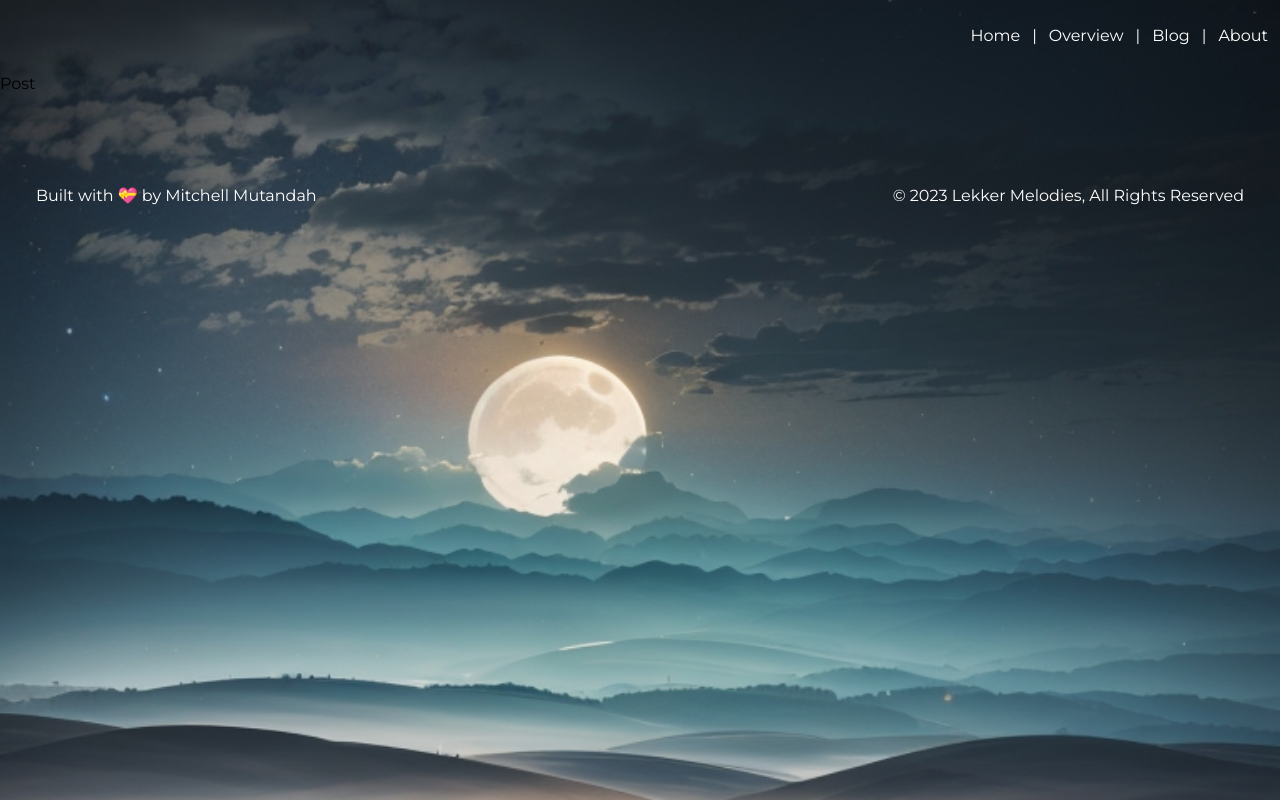
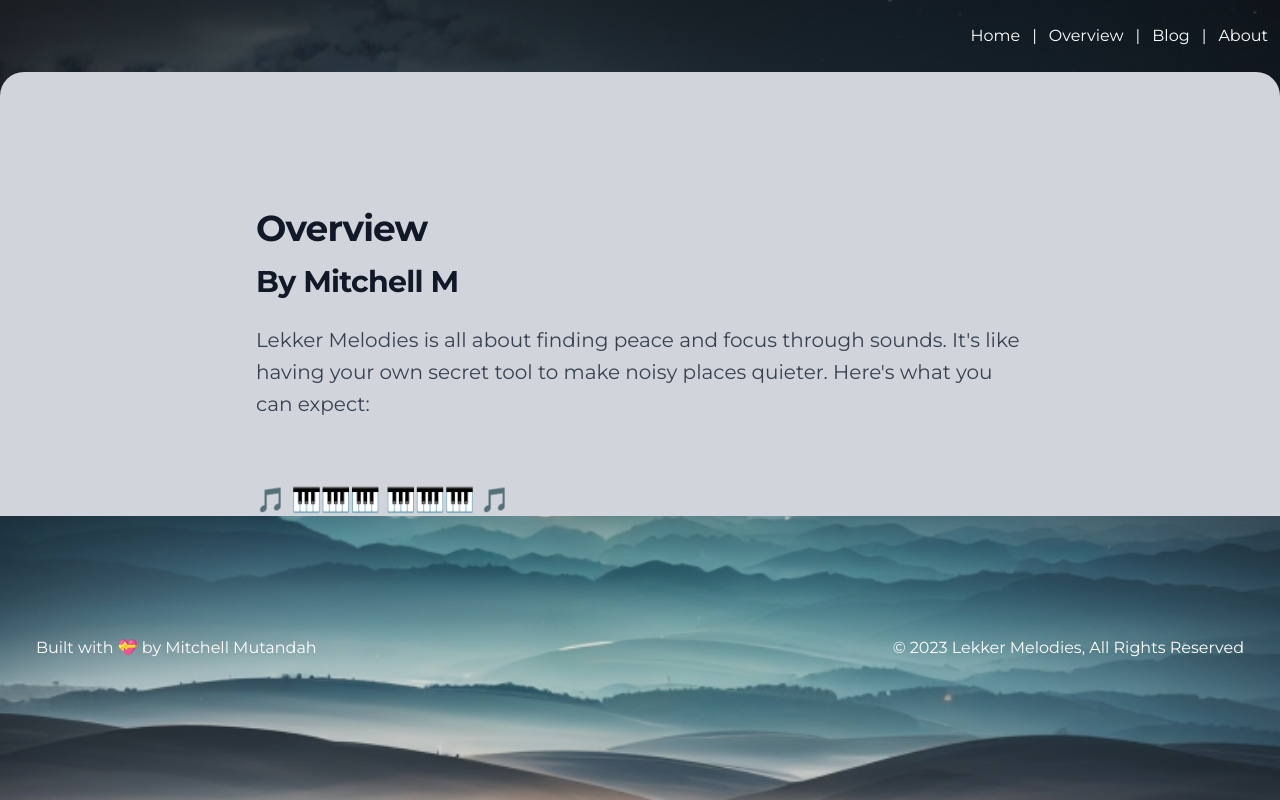
Before and after one commit to mitchiemt11/lekkermelodies, a React (Create React App) app: page /blog/1 in a window 1280 px wide. Built offline with nearby package versions, Linux system fonts and the light colour scheme.

Commit message:
Basic template of a single post

```diff
--- a/src/pages/Post.jsx
+++ b/src/pages/Post.jsx
@@ -6,8 +6,20 @@
   const {id, title} = useParams()
   console.log(id, title)
   return (
-    <div>Post</div>
+    <div className="bg-gray-300 rounded-t-3xl px-6 pt-32 lg:px-8">
+      <div className="mx-auto max-w-3xl text-base leading-7 text-gray-700">
+        <h1 className="mt-2 text-3xl font-bold tracking-tight text-gray-900 sm:text-4xl">Overview</h1>
+        <h2 className="mt-4 text-2xl font-bold tracking-tight text-gray-900 sm:text-3xl">By Mitchell M</h2>
+        <p className="mt-6 text-xl leading-8">
+          Lekker Melodies is all about finding peace and focus through sounds.
+          It's like having your own secret tool to make noisy places quieter. Here's what you can expect:
+        </p>
+        <div className="mt-10 max-w-2xl mb-8">
+          <h3 className="mt-16 text-2xl font-bold tracking-tight text-gray-900 mb-8">🎵 🎹🎹🎹 🎹🎹🎹 🎵</h3>
+        </div>
+      </div>
+    </div>
   )
 }
 
-export default Post
+export default Post;
```
